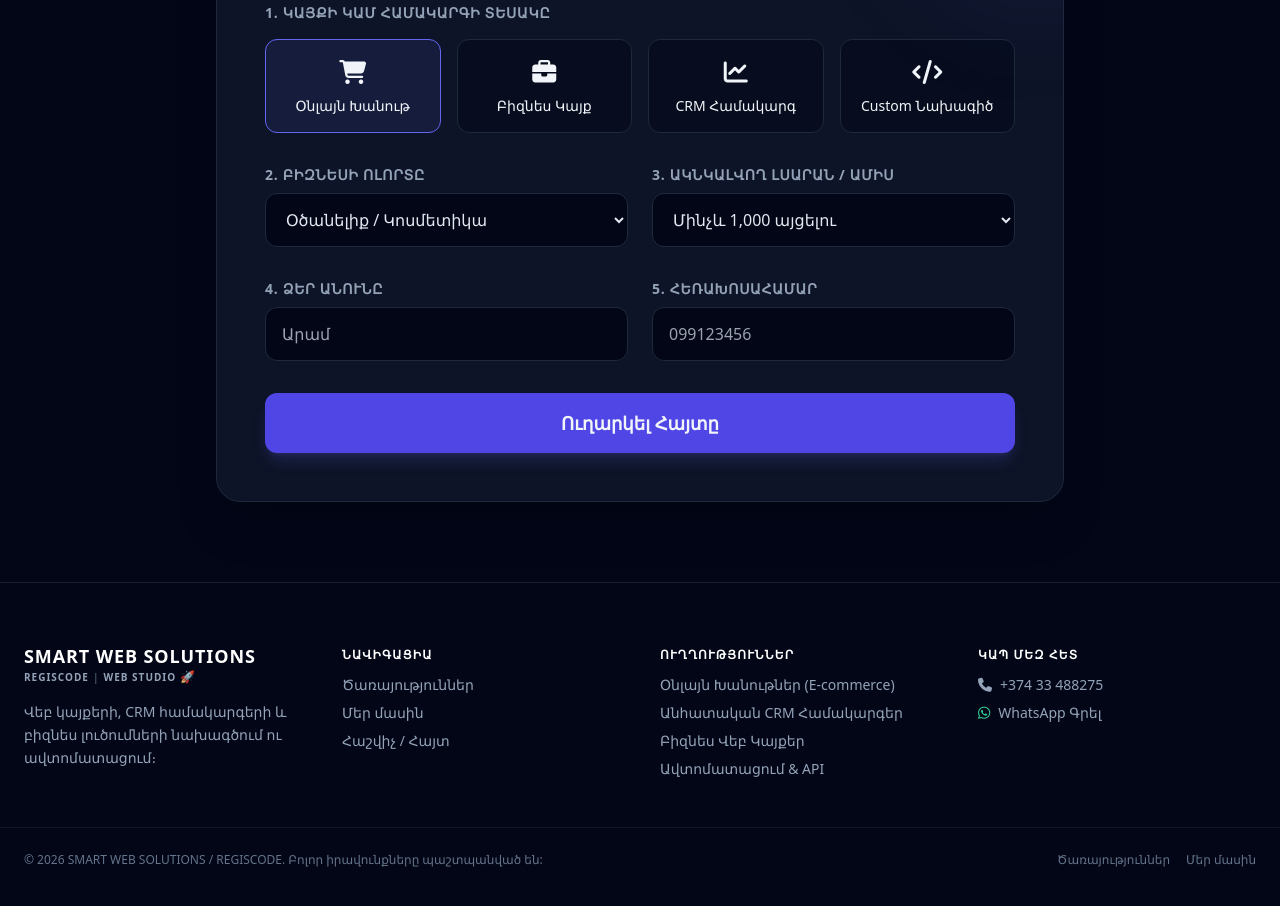
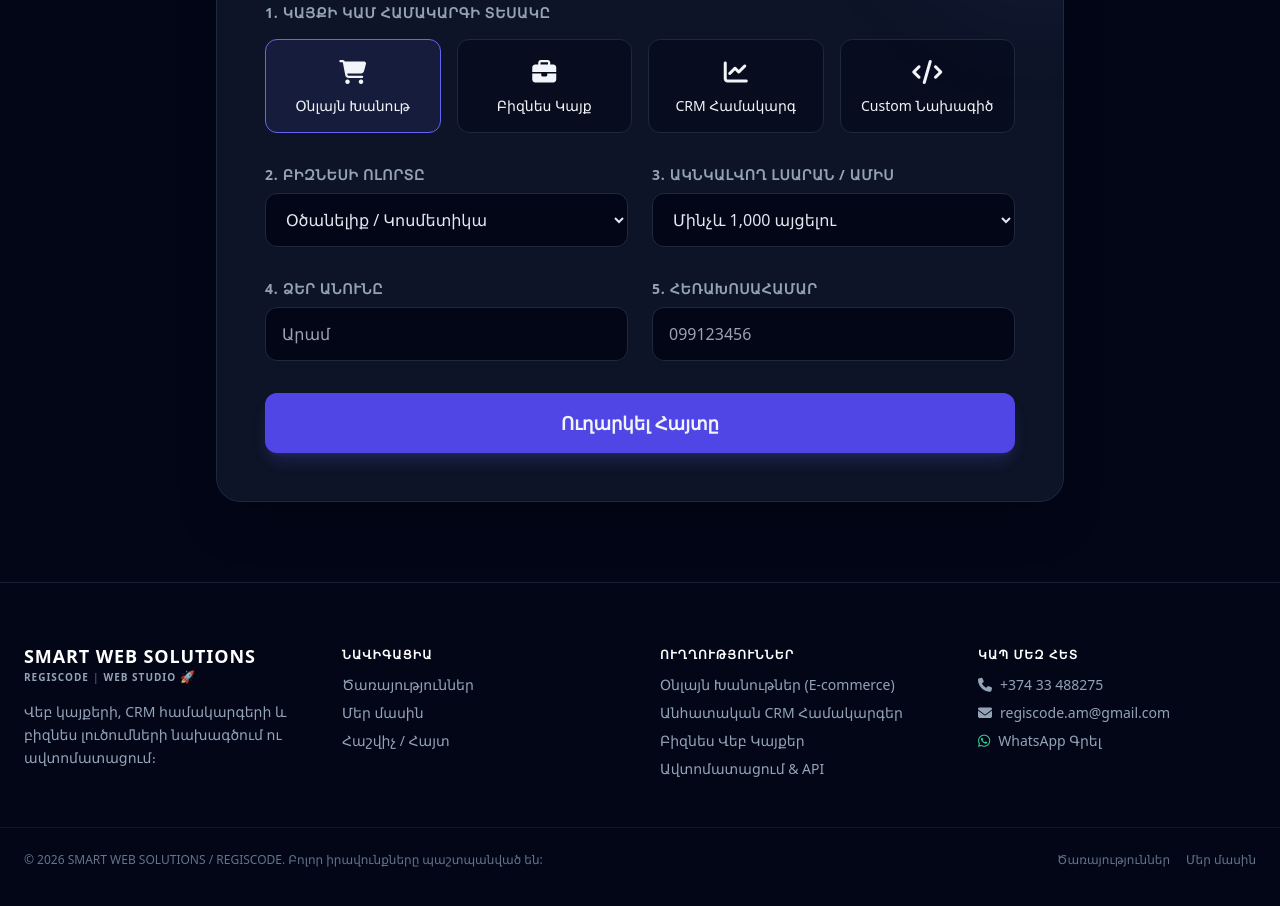
Before and after one commit to noromelk/regis, a plain HTML site: page index.html in a window 1280 px wide. Shown: the part 1687-2593 px from the top of the page. Drawn offline with nearby package versions, Linux system fonts and the light colour scheme.

Commit message:
Update index.html

```diff
--- a/index.html
+++ b/index.html
@@ -320,6 +320,11 @@
             <i class="fa-solid fa-phone text-brand-400"></i>
             <span>+374 33 488275</span>
           </p>
+<p class="flex items-center gap-2">
+            <i class="fa-solid fa-envelope text-brand-400"></i>
+            <a href="mailto:regiscode.am@gmail.com" class="hover:underline hover:text-white transition">regiscode.am@gmail.com</a>
+          </p>
+
           <p class="flex items-center gap-2">
             <i class="fa-brands fa-whatsapp text-emerald-400"></i>
             <a href="https://wa.me/37433488275" target="_blank" data-lang-key="btn_wa" class="hover:underline">WhatsApp Գրել</a>
```
